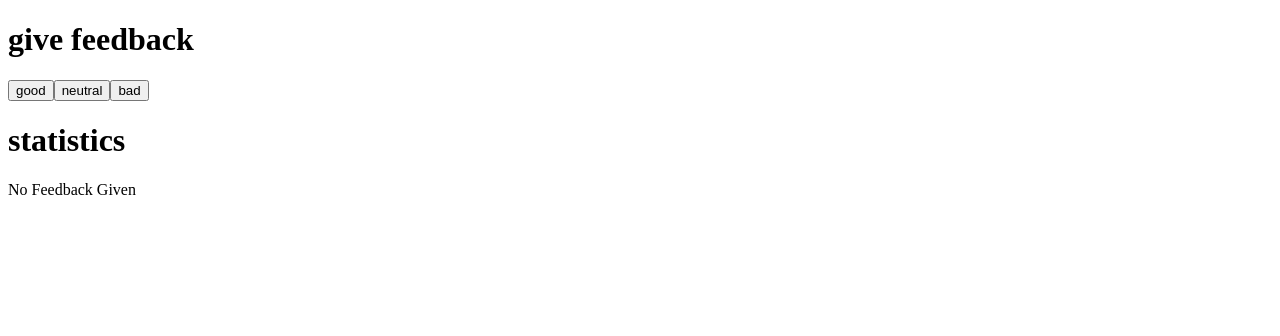
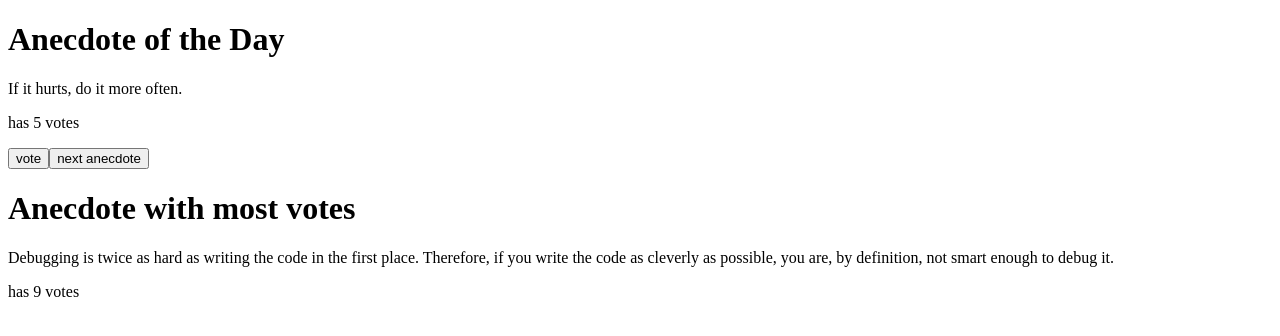
Before and after one commit to malik188/Simple-Phonebook, a React (Vite) app: page / in a window 1280 px wide. Shown: the top 336 px of the page. Built offline with nearby package versions, Linux system fonts and the light colour scheme.

Commit message:
Exercise 1.12-1.14

```diff
--- a/src/App.jsx
+++ b/src/App.jsx
@@ -1,55 +1,50 @@
 import { useState } from "react";
-
-const Statistics = (props) => {
-  const { good, neutral, bad } = props;
-  const all = good + neutral + bad;
-  const average = all === 0 ? 0 : (good - bad) / all;
-  const positive = all === 0 ? 0 : (good / all) * 100;
-
-  return (
-    <div>
-      {all === 0 ? (
-        <p>No Feedback Given</p>
-      ) : (
-        <table>
-          <tbody>
-            <StatisticsLine text="good" value={good} />
-            <StatisticsLine text="neutral" value={neutral} />
-            <StatisticsLine text="bad" value={bad} />
-            <StatisticsLine text="all" value={all} />
-            <StatisticsLine text="average" value={average} />
-            <StatisticsLine text="positive" value={`${positive} %`} />
-          </tbody>
-        </table>
-      )}
-    </div>
-  );
-};
-
-const StatisticsLine = ({ text, value }) => (
-  <tr>
-    <td>{text}</td>
-    <td>{value}</td>
-  </tr>
-);
 
 const Button = ({ onClick, text }) => <button onClick={onClick}>{text}</button>;
 
 const App = () => {
-  // save clicks of each button to its own state
-  const [good, setGood] = useState(0);
-  const [neutral, setNeutral] = useState(0);
-  const [bad, setBad] = useState(0);
+  const anecdotes = [
+    "If it hurts, do it more often.",
+    "Adding manpower to a late software project makes it later!",
+    "The first 90 percent of the code accounts for the first 90 percent of the development time...The remaining 10 percent of the code accounts for the other 90 percent of the development time.",
+    "Any fool can write code that a computer can understand. Good programmers write code that humans can understand.",
+    "Premature optimization is the root of all evil.",
+    "Debugging is twice as hard as writing the code in the first place. Therefore, if you write the code as cleverly as possible, you are, by definition, not smart enough to debug it.",
+    "Programming without an extremely heavy use of console.log is same as if a doctor would refuse to use x-rays or blood tests when diagnosing patients.",
+    "The only way to go fast, is to go well.",
+  ];
+
+  const [selected, setSelected] = useState(0);
+  const [votes, setVotes] = useState(
+    Array.from(
+      { length: anecdotes.length },
+      () => Math.floor(Math.random() * 9) + 1
+    )
+  );
+
+  const copy = [...votes];
 
   return (
     <div>
-      <h1>give feedback</h1>
-      <Button onClick={() => setGood(good + 1)} text="good" />
-      <Button onClick={() => setNeutral(neutral + 1)} text="neutral" />
-      <Button onClick={() => setBad(bad + 1)} text="bad" />
-
-      <h1>statistics</h1>
-      <Statistics good={good} neutral={neutral} bad={bad} />
+      <h1>Anecdote of the Day</h1>
+      <p>{anecdotes[selected]}</p>
+      <p>has {copy[selected]} votes</p>
+      <Button
+        onClick={() => {
+          copy[selected] += 1;
+          setVotes(copy);
+        }}
+        text="vote"
+      />
+      <Button
+        onClick={() => {
+          setSelected(Math.floor(Math.random() * anecdotes.length));
+        }}
+        text="next anecdote"
+      />
+      <h1>Anecdote with most votes</h1>
+      <p>{anecdotes[votes.indexOf(Math.max(...votes))]}</p>
+      <p>has {Math.max(...votes)} votes</p>
     </div>
   );
 };
```
